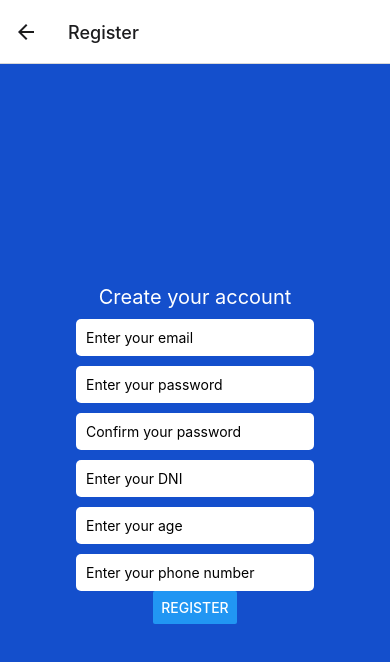
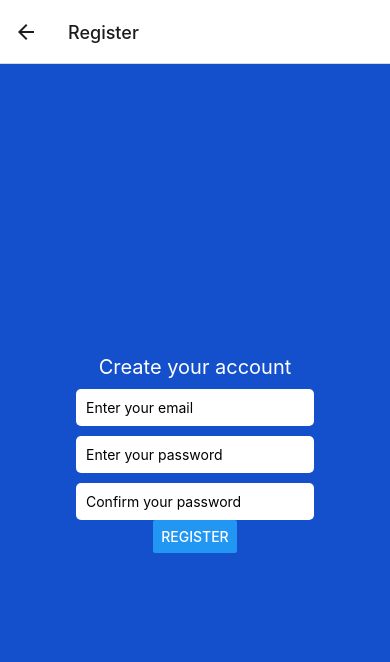
Before and after one commit to MarcGuitart/HackUPC-TravelPerk, a React Native app: screen /Register in a window 390 px wide. Shown: the top 662 px of the page. Built offline with nearby package versions, Linux system fonts and the light colour scheme.

Commit message:
Update RegisterScreen.js

```diff
--- a/RegisterScreen.js
+++ b/RegisterScreen.js
@@ -6,9 +6,7 @@ export default function RegisterScreen() {
   const [email, setEmail] = React.useState('');
   const [password, setPassword] = React.useState('');
   const [confirmPassword, setConfirmPassword] = React.useState('');
-  const [dni, setDni] = React.useState('');
-  const [age, setAge] = React.useState('');
-  const [phoneNumber, setPhoneNumber] = React.useState('');
+
 
   const handleRegister = async () => {
     navigation.navigate('Preferences');
@@ -30,17 +28,9 @@ export default function RegisterScreen() {
       }
 
     // Aquí puedes implementar la lógica para registrar al usuario
-    console.log('DNI:', dni);
     console.log('Email:', email);
     console.log('Password:', password);
     console.log('Confirm Password:', confirmPassword);
-    console.log('Age:', age);
-    console.log('Phone Number:', phoneNumber);
-
-    // Por ejemplo, podrías guardar el resto de los datos en una tabla de usuarios personalizada en Supabase
-    const { data, error: insertError } = await supabase.from('Users').insert([
-      { dni, email, phoneNumber, age},
-    ]);
 
     if (insertError) {
       console.error('Error al insertar usuario en la base de datos:', insertError.message);
@@ -81,28 +71,6 @@ export default function RegisterScreen() {
         onChangeText={text => setConfirmPassword(text)}
       />
 
-      <TextInput
-        style={{ backgroundColor: 'white', padding: 10, borderRadius: 5, marginTop: 10 }}
-        placeholder="Enter your DNI"
-        value={dni}
-        onChangeText={text => setDni(text)}
-      />
-
-      <TextInput
-        style={{ backgroundColor: 'white', padding: 10, borderRadius: 5, marginTop: 10 }}
-        placeholder="Enter your age"
-        value={age}
-        onChangeText={text => setAge(text)}
-      />
-
-      <TextInput
-        style={{ backgroundColor: 'white', padding: 10, borderRadius: 5, marginTop: 10 }}
-        placeholder="Enter your phone number"
-        keyboardType="phone-pad"
-        value={phoneNumber}
-        onChangeText={text => setPhoneNumber(text)}
-      />
-
       <Button
         title="Register"
         onPress={handleRegister}
```
